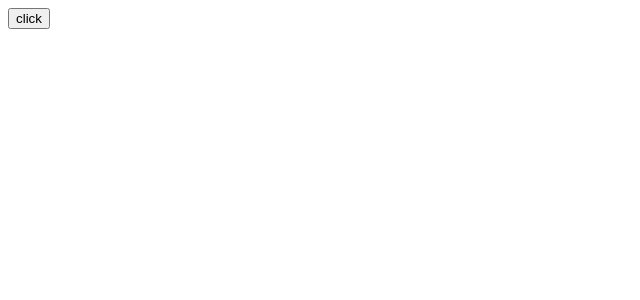
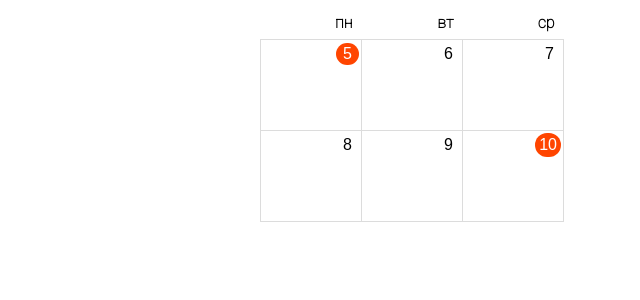
Before and after one commit to lidiyakubenko/Calendar_Mac_OS, a React app: page / in a window 1280 px wide. Shown: the top 300 px of the page, without its empty margins (0-640 px from the left). Built offline with nearby package versions, Linux system fonts and the light colour scheme.

Commit message:
main part of the table style is ready

```diff
--- a/index.html
+++ b/index.html
@@ -2,6 +2,7 @@
 <html lang="en">
 <head>
     <meta charset="UTF-8">
+    <link href="https://fonts.googleapis.com/css?family=Roboto:100&display=swap" rel="stylesheet">
     <title>Calendar Mac OS</title>
 </head>
 <body>
--- a/src/components/App.js
+++ b/src/components/App.js
@@ -1,13 +1,48 @@
 import React, {Component} from 'react'
-import styled from 'styled-components'
-
-const Button = styled.button``
+import {DayOfTheWeek, Table, Td,Th, Number, TodayNumber} from './styled-components'
 
 class App extends Component {
     render() {
         return (
-            <div>
-                <Button>click</Button>
+            <div style={{margin:'auto',width:760}}>
+                <Table>
+                    <tbody>
+                    <tr>
+                        <Th>
+                            <DayOfTheWeek>пн</DayOfTheWeek>
+                        </Th>
+                        <Th>
+                            <DayOfTheWeek>вт</DayOfTheWeek>
+                        </Th>
+                        <Th>
+                            <DayOfTheWeek>ср</DayOfTheWeek>
+                        </Th>
+                    </tr>
+                    <tr>
+                        <Td>
+                         <TodayNumber number={5}>5</TodayNumber>
+                        </Td>
+                        <Td>
+                            <Number>6</Number>
+                        </Td>
+                        <Td>
+                            <Number>7</Number>
+                        </Td>
+                    </tr>
+                    <tr>
+                        <Td>
+                            <Number>8</Number>
+                        </Td>
+                        <Td>
+                            <Number>9</Number>
+                        </Td>
+                        <Td>
+                            <TodayNumber number={10}>10</TodayNumber>
+                        </Td>
+                    </tr>
+
+                    </tbody>
+                </Table>
             </div>
         )
     }
--- /dev/null
+++ b/src/components/styled-components.js
@@ -0,0 +1,46 @@
+import styled from 'styled-components'
+
+export const Button = styled.button``
+
+export const Table = styled.table`
+border-collapse: collapse
+`
+
+
+export const Td = styled.td`
+border: 1px solid  #DCDCDC;
+padding:45px 50px;
+position:relative;
+`
+
+export const Th = styled.td`
+position:relative;
+font-family:Roboto,sans-serif;
+font-weight:bold;
+padding-top:30px;
+`
+
+export const Number = styled.div`
+position:absolute;
+top:5px;
+right:9px;
+font-family:sans-serif;
+`
+
+export const TodayNumber = styled.div`
+position:absolute;
+top:${props => props.number < 10 ? '3px' : '2px'};
+right:${props => props.number < 10 ? '2px' : '2px'};
+font-family:sans-serif;
+padding: ${props => props.number < 10 ? '2px 7px' : '3px 4px'};
+background-color:#FF4500;
+color:white;
+border-radius:90px
+`
+
+export const DayOfTheWeek = styled.div`
+position:absolute;
+right:9px;
+bottom:5px;
+top:5px;
+`
```
